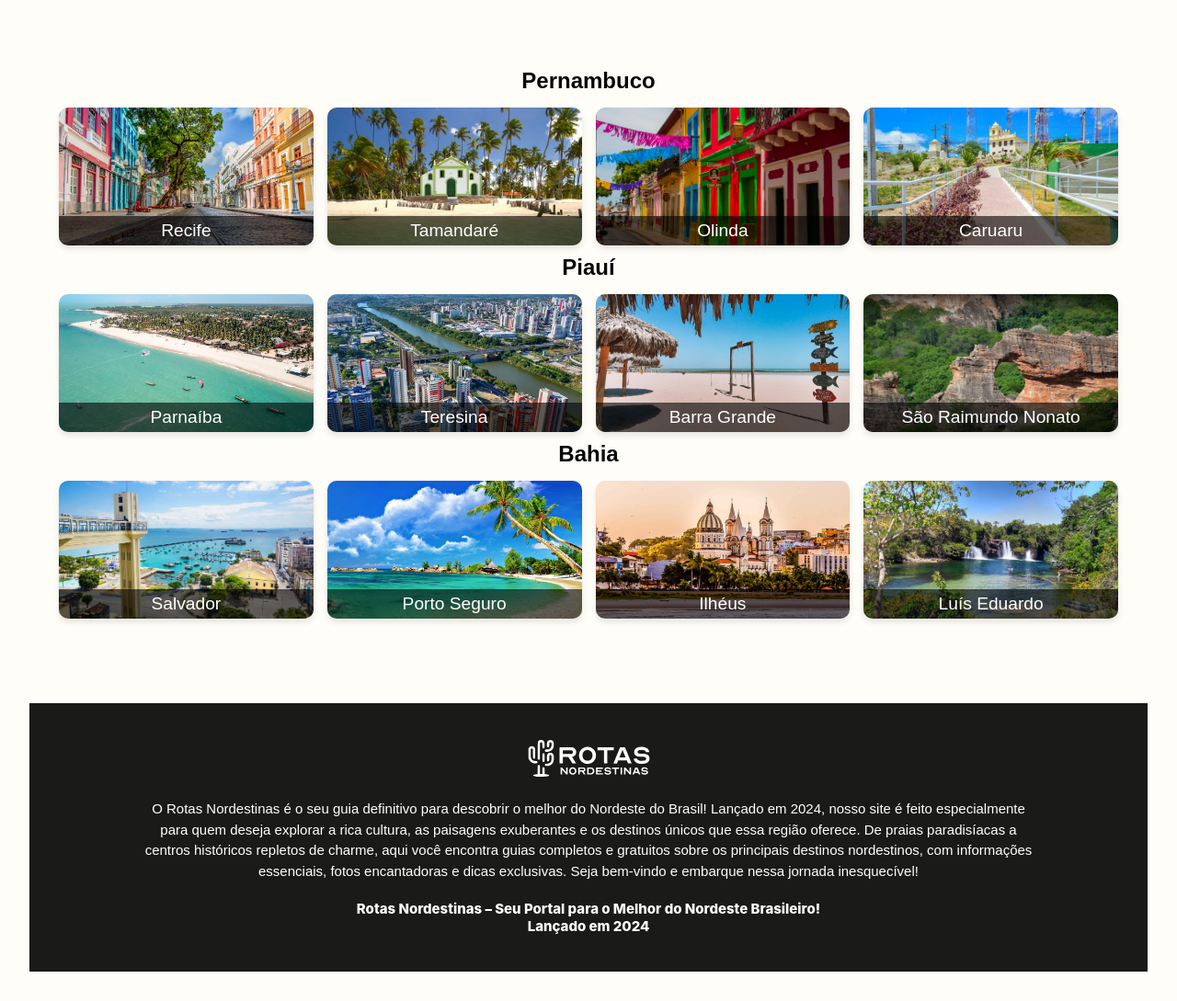
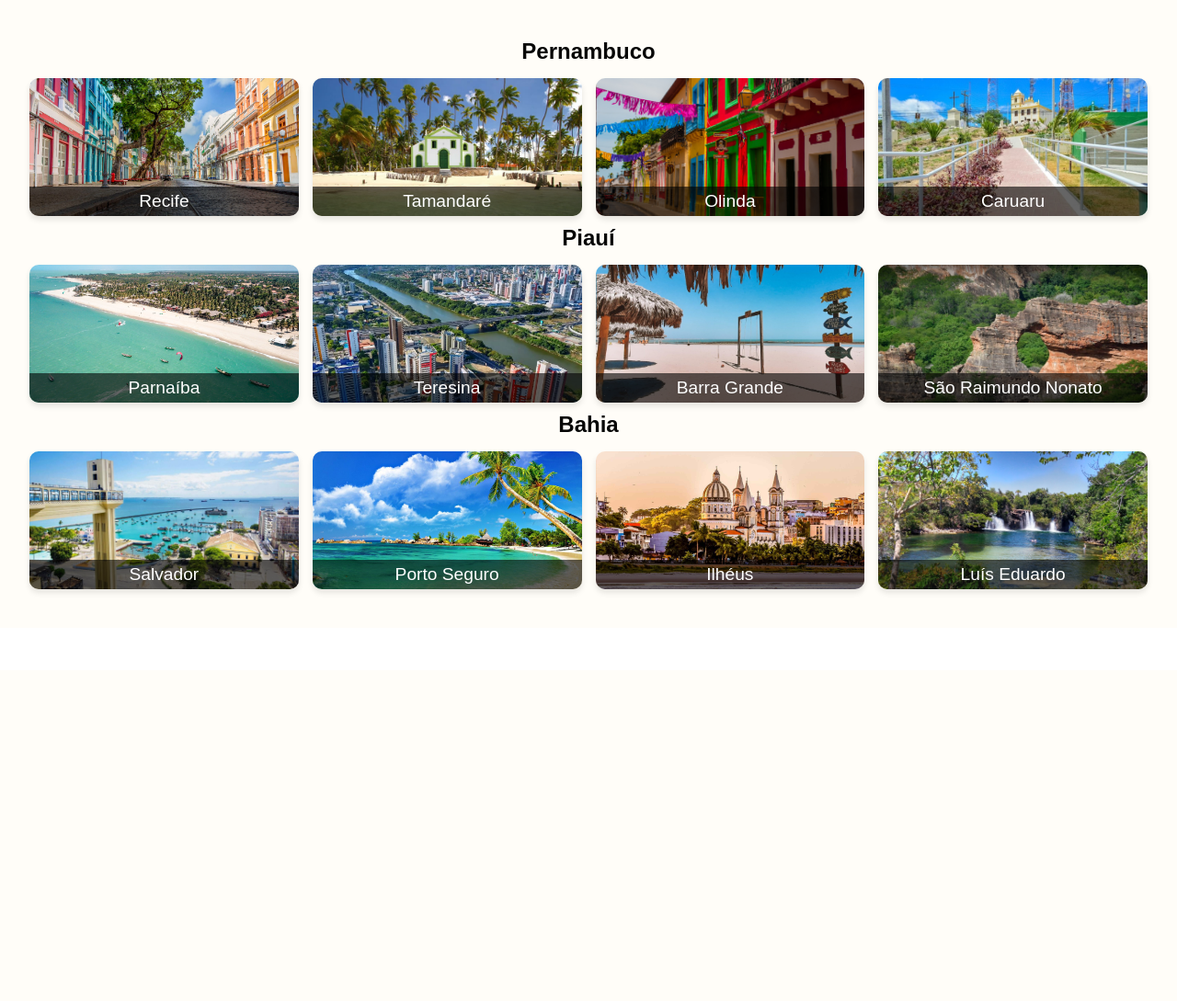
Before and after one commit to jffilho618/Rotas_Nordestinas, a Flask app: page /main in a window 1280 px wide. Shown: the part 71-1160 px from the top of the page at 92% size. After the commit the page ends 716 px from the top, so only its background shows below. Run offline with Flask 3, Linux system fonts and the light colour scheme.

Commit message:
fix: ajuste do html

```diff
--- a/app/templates/base.html
+++ b/app/templates/base.html
@@ -6,7 +6,9 @@
     <title>{% block title %}Rotas Nordestinas{% endblock %}</title>
     {% block extra_css %}
     <link rel="stylesheet" href="{{ url_for('static', filename='css/styles.css') }}">
-    <link rel="stylesheet" href="{{ url_for('static', filename='global/global.css') }}">
+    <link rel="stylesheet" href="{{ url_for('static', filename='styles/global/global.css') }}">
+
+
     {% endblock %}
 </head>
 <body>
@@ -60,9 +62,9 @@
         </div>
     </div>
 
-    <main>
+    <div>
         {% block content %}{% endblock %}
-    </main>
+    </div>
 
     <style>
 
--- a/app/templates/main.html
+++ b/app/templates/main.html
@@ -5,7 +5,6 @@
 
 {% block extra_css %}
 <link rel="stylesheet" href="{{ url_for('static', filename='styles/partials/main/main.css') }}">
-<link rel="stylesheet" href="{{ url_for('static', filename='styles/global/global.css') }}">
 <link rel="stylesheet" href="{{ url_for('static', filename='styles/components/toast.css') }}">
 <link rel="icon" href="{{ url_for('static', filename='images/logo/favicon_verde.png') }}" type="image/png">
 <link href="https://unpkg.com/boxicons@2.1.4/css/boxicons.min.css" rel="stylesheet">
@@ -67,11 +66,6 @@
         </div>
     </section>
 </main>
-<footer>
-    <img class="logo" src="{{ url_for('static', filename='images/logo/LOGO_WHITE.svg') }}" alt="Rotas Nordestinas">
-    <p class="intro">O Rotas Nordestinas é o seu guia definitivo para descobrir o melhor do Nordeste do Brasil! Lançado em 2024, nosso site é feito especialmente para quem deseja explorar a rica cultura, as paisagens exuberantes e os destinos únicos que essa região oferece. De praias paradisíacas a centros históricos repletos de charme, aqui você encontra guias completos e gratuitos sobre os principais destinos nordestinos, com informações essenciais, fotos encantadoras e dicas exclusivas. Seja bem-vindo e embarque nessa jornada inesquecível!</p>
-    <p id="slogan">Rotas Nordestinas – Seu Portal para o Melhor do Nordeste Brasileiro! <br>Lançado em 2024</p>
-</footer>
 
 
     {% endblock %}
```
